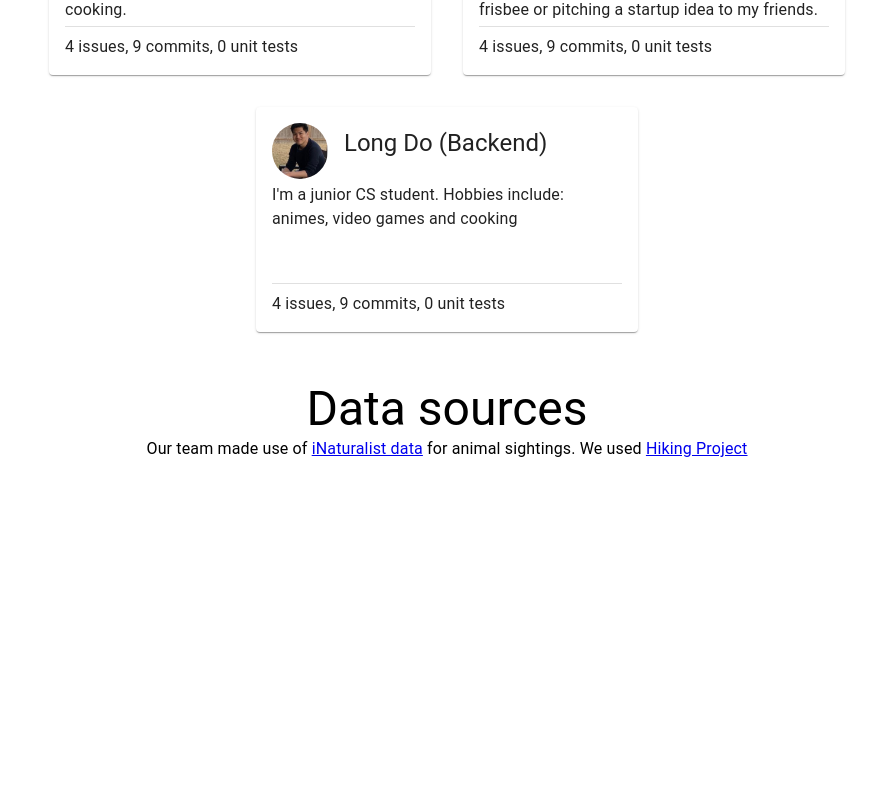
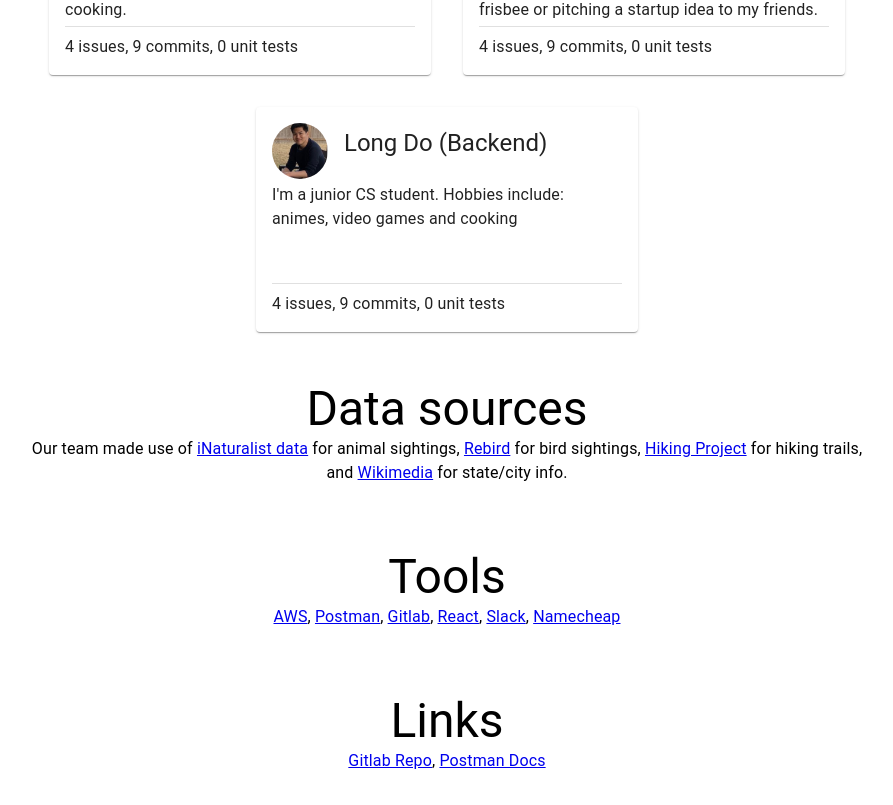
Before and after one commit to alicelambda/hikeadvisor, a React (Create React App) app in the folder frontend/: page /about in a window 1280 px wide. Shown: the part 826-1631 px from the top of the page, without its empty margins (193-1086 px from the left). Before the commit the page ends 1319 px from the top, so only its background shows below. Built offline with nearby package versions, Linux system fonts and the light colour scheme; the HTML template or start-up script is replaced by a standard one.

Commit message:
Added links. Resolves #26.

```diff
--- a/frontend/src/components/About.js
+++ b/frontend/src/components/About.js
@@ -111,7 +111,33 @@ export default function About() {
                         </Typography>
 
                         <Typography variant="body1" component="h2" maxWidth="xs">
-                            Our team made use of <a href="https://www.inaturalist.org">iNaturalist data</a> for animal sightings. We used <a href="https://www.hikingproject.com">Hiking Project</a>
+                            Our team made use of <a href="https://www.inaturalist.org">iNaturalist data</a> for animal sightings, <a href="https://docs.ropensci.org/rebird/">Rebird</a> for bird sightings, <a href="https://www.hikingproject.com">Hiking Project</a> for hiking trails, and <a href="https://meta.wikimedia.org/w/api.php">Wikimedia</a> for state/city info.
+                        </Typography>
+                            </Box>
+                    </Grid>
+                      <Grid item>
+                      <Box p={4}>
+
+
+                        <Typography variant="h3" component="h2" maxWidth="xs">
+                            Tools
+                        </Typography>
+
+                        <Typography variant="body1" component="h2" maxWidth="xs">
+                            <a href="https://aws.amazon.com/">AWS</a>, <a href= "https://www.postman.com/">Postman</a>, <a href= "https://gitlab.com/">Gitlab</a>, <a href="https://reactjs.org/">React</a>, <a href="https://slack.com/">Slack</a>, <a href="https://www.namecheap.com/">Namecheap</a>
+                        </Typography>
+                            </Box>
+                    </Grid>
+                      <Grid item>
+                      <Box p={4}>
+
+
+                        <Typography variant="h3" component="h2" maxWidth="xs">
+                            Links
+                        </Typography>
+
+                        <Typography variant="body1" component="h2" maxWidth="xs">
+                         <a href="https://gitlab.com/alicelambda/hikeadvisor">Gitlab Repo</a>, <a href="https://documenter.getpostman.com/view/10487499/SzKWuxeb?version=latest"> Postman Docs </a>
                         </Typography>
                             </Box>
                     </Grid>
```
Also changed, not shown: 1 other file (tests, documents, lock files or other folders).
